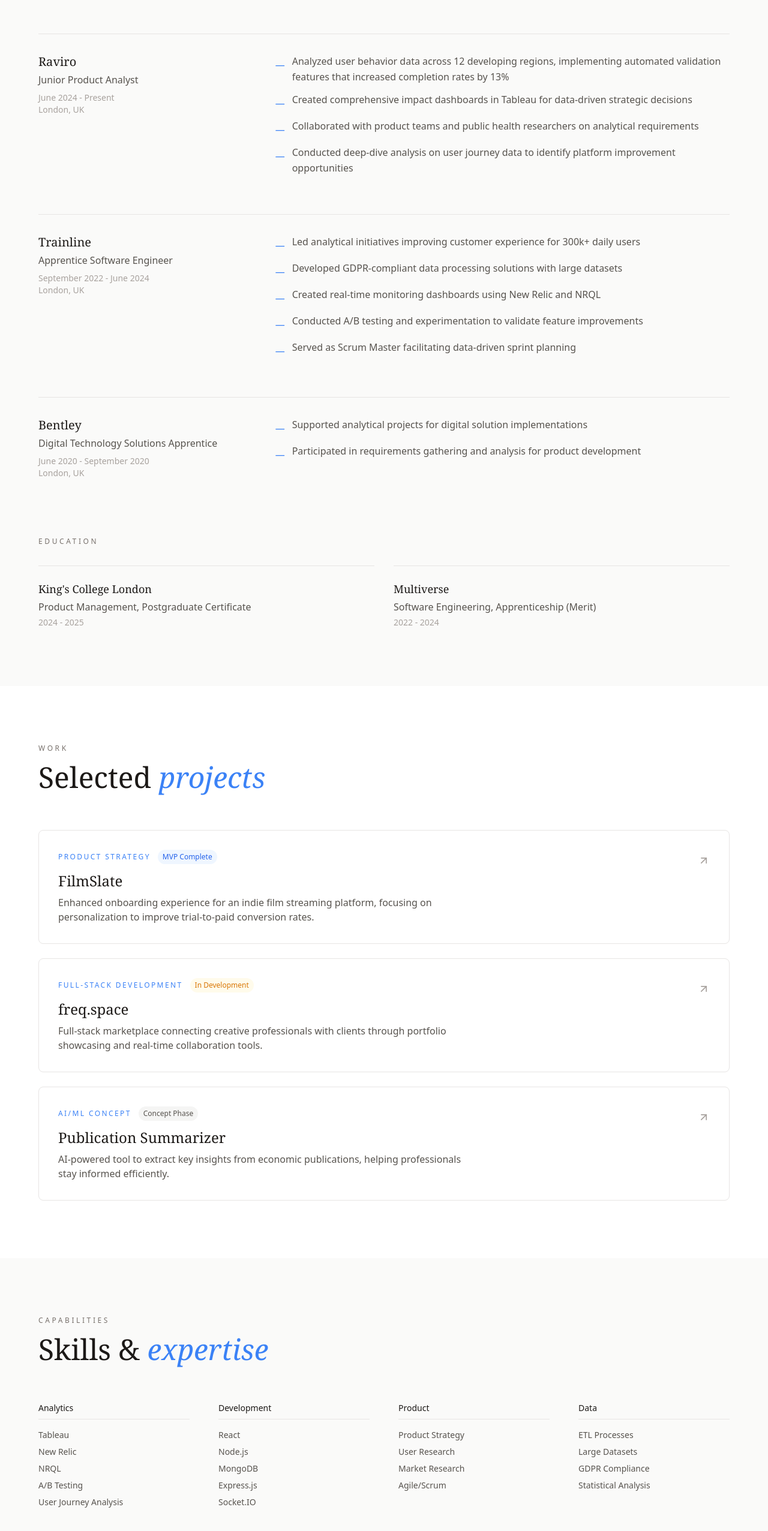
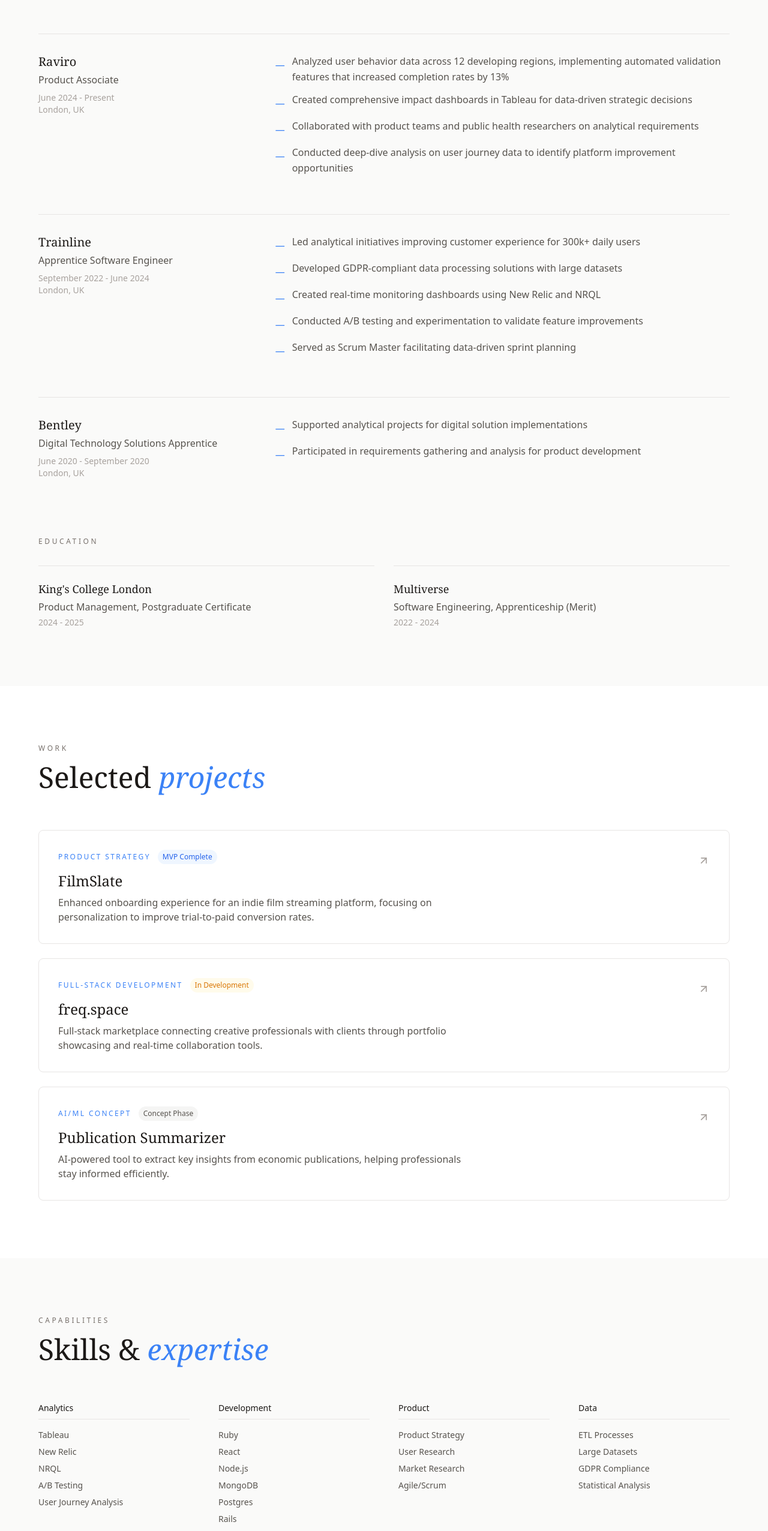
Before and after one commit to kanya01/mosser, a React (Vite) app: page / in a window 1280 px wide. Shown: the part 984-3537 px from the top of the page at 60% size. Built offline with nearby package versions, Linux system fonts and the light colour scheme.

Commit message:
Update role and skills in portfolio component

```diff
--- a/src/components/portfolio.jsx
+++ b/src/components/portfolio.jsx
@@ -12,7 +12,7 @@
     const experiences = [
         {
             company: "Raviro",
-            role: "Junior Product Analyst",
+            role: "Product Associate",
             period: "June 2024 - Present",
             location: "London, UK",
             achievements: [
@@ -76,7 +76,7 @@
 
     const skills = [
         { category: "Analytics", items: ["Tableau", "New Relic", "NRQL", "A/B Testing", "User Journey Analysis"] },
-        { category: "Development", items: ["React", "Node.js", "MongoDB", "Express.js", "Socket.IO"] },
+        { category: "Development", items: ["Ruby", "React", "Node.js", "MongoDB", "Postgres", "Rails", "Express.js", "Socket.IO"] },
         { category: "Product", items: ["Product Strategy", "User Research", "Market Research", "Agile/Scrum"] },
         { category: "Data", items: ["ETL Processes", "Large Datasets", "GDPR Compliance", "Statistical Analysis"] }
     ];
```
